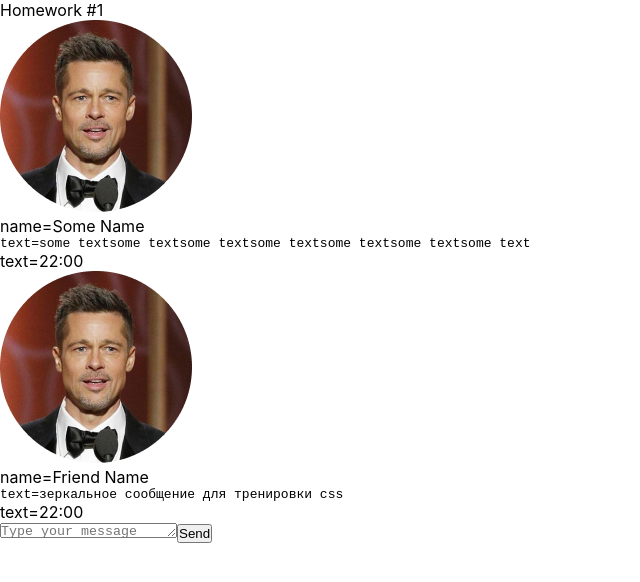
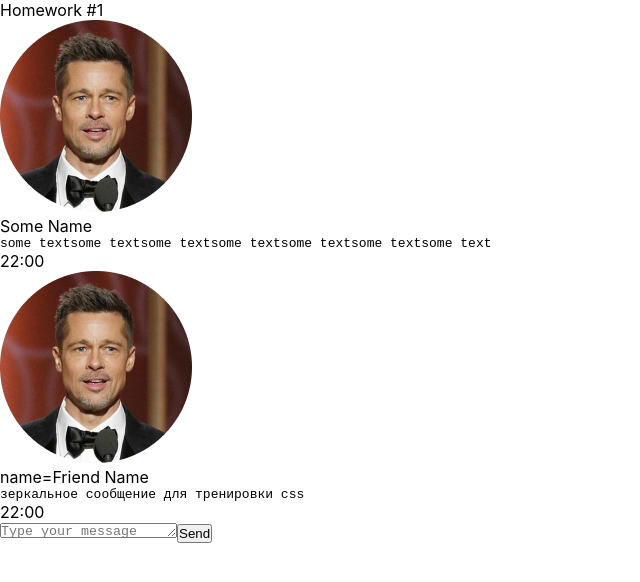
Before and after one commit to MironovNick/Sprint3Week4, a React (Create React App) app: page / in a window 1280 px wide. Shown: the top 582 px of the page, without its empty margins (0-640 px from the left). Built offline with nearby package versions, Linux system fonts and the light colour scheme.

Commit message:
refactoring message and friendmessage files

```diff
--- a/src/s2-homeworks/hw01/friend-message/FriendMessage.tsx
+++ b/src/s2-homeworks/hw01/friend-message/FriendMessage.tsx
@@ -35,7 +35,7 @@ const FriendMessage = (props: MessagePropsType) => {
                         className={s.friendMessageText}
                     >
                         {/*создаёт студент*/}
-                        <p>text={props.message.message.text}</p>
+                        <p>{props.message.message.text}</p>
                         {/**/}
                     </pre>
                 </div>
@@ -45,7 +45,7 @@ const FriendMessage = (props: MessagePropsType) => {
                 className={s.friendTime}
             >
                 {/*создаёт студент*/}
-                <p>text={props.message.message.time}</p>
+                <p>{props.message.message.time}</p>
                 {/**/}
             </div>
         </div>
--- a/src/s2-homeworks/hw01/message/Message.tsx
+++ b/src/s2-homeworks/hw01/message/Message.tsx
@@ -21,19 +21,19 @@ const Message = (props: MessagePropsType) => {
                 <div className={s.text}>
                     <div id={'hw1-name-' + props.message.id} className={s.name}>
                         {/*создаёт студент*/}
-                        <p>name={props.message.user.name}</p>
+                        <p>{props.message.user.name}</p>
                         {/**/}
                     </div>
                     <pre id={'hw1-text-' + props.message.id} className={s.messageText}>
                         {/*создаёт студент*/}
-                        <p>text={props.message.message.text}</p>
+                        <p>{props.message.message.text}</p>
                         {/**/}
                     </pre>
                 </div>
             </div>
             <div id={'hw1-time-' + props.message.id} className={s.time}>
                 {/*создаёт студент*/}
-                <p>text={props.message.message.time}</p>
+                <p>{props.message.message.time}</p>
                 {/**/}
             </div>
         </div>
```
